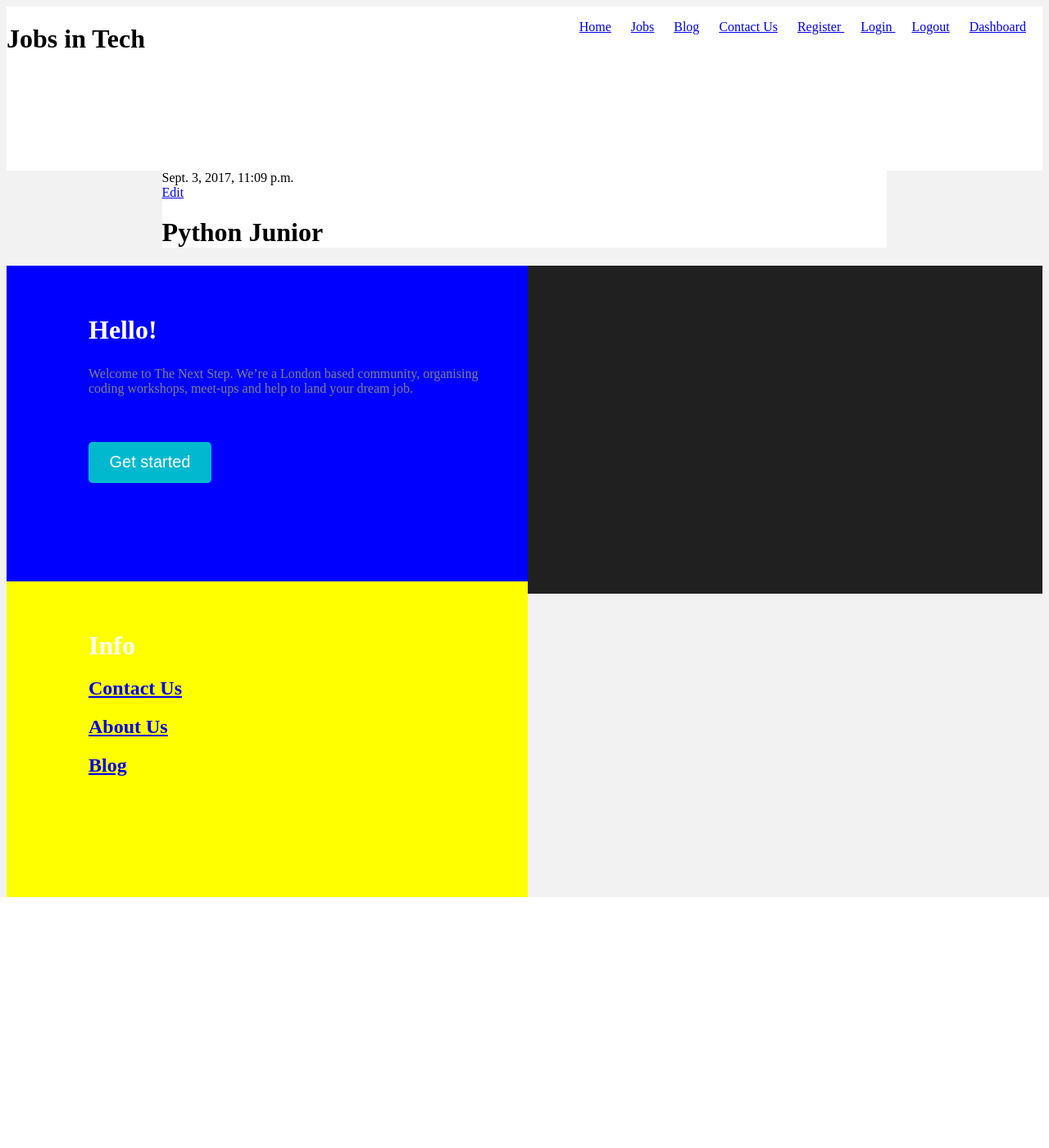
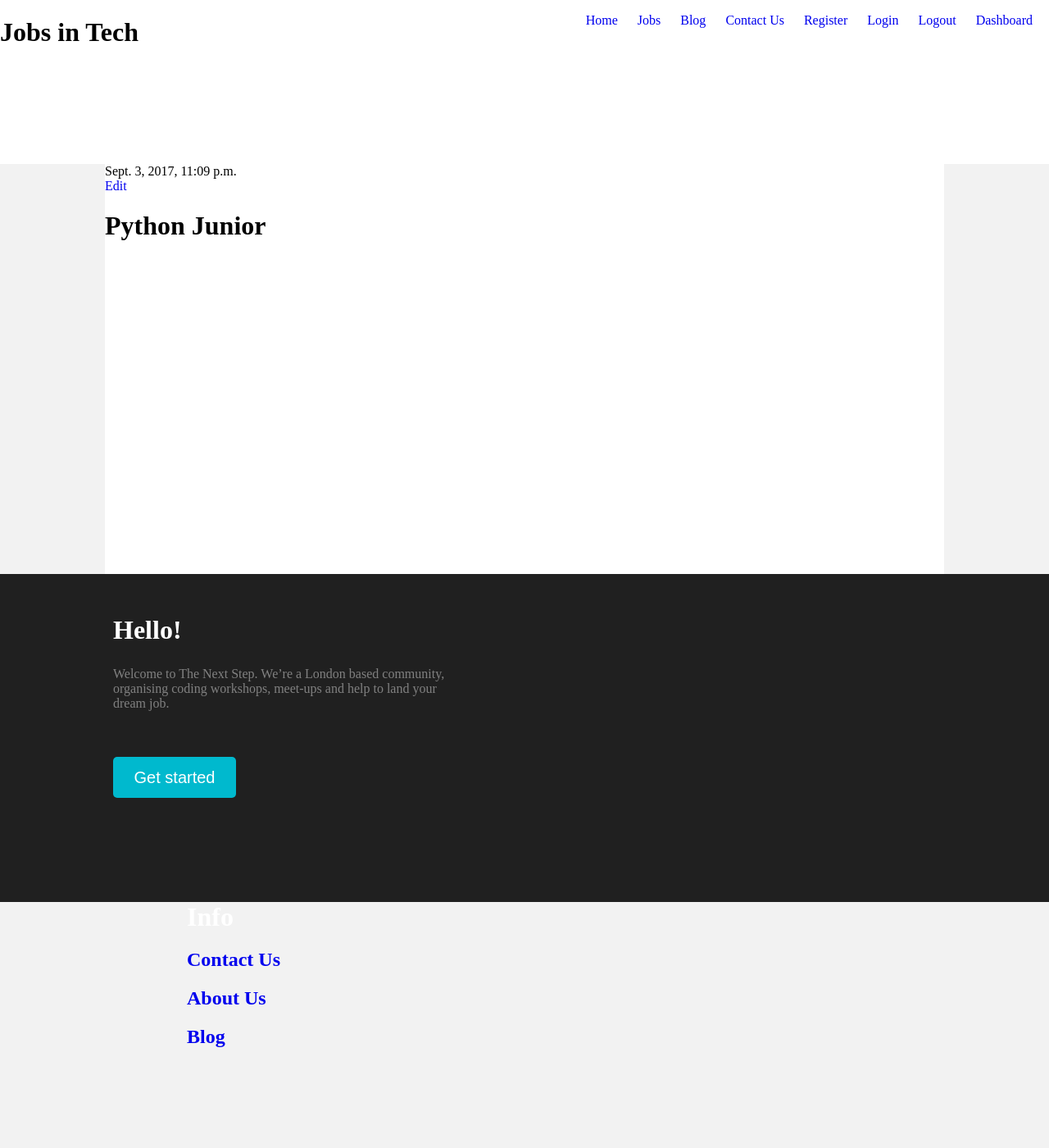
Before and after one commit to mmagnusen/nextstep, a Django app: page /jobs/post/2/ in a window 1280 px wide. Shown: the whole page at 82% size. Before the commit the page ends 1094 px from the top, so only its background shows below. Run offline with Django 3.2, Linux system fonts and the light colour scheme; data comes from the database, SQL or seed files in the repository.

Commit message:
footer links

```diff
--- a/jobpost/static/css/base.css
+++ b/jobpost/static/css/base.css
@@ -1,10 +1,18 @@
 #wrapper {
-  max-width: 70%;
+  width: 80%;
+  min-height: 500px;
   background-color: white;
   margin: 0 auto;
+  padding: 0px;
   display: block;
   clear: both;
 }
+
+body {
+  margin: 0;
+  padding: 0;
+}
+
 #login {
 height: 350px;
 min-width: 400px;
@@ -14,6 +22,15 @@ border-style: solid;
 margin: 30 auto;
 background-color: ;
 border-color: grey;
+}
+
+a:visited {
+text-decoration: none;
+color: inherit;
+}
+
+a:link {
+text-decoration: none;
 }
 
 .sign-in-header {
@@ -96,38 +113,45 @@ ol {
   background-color: #202020;
   height: 400px;
   width: 100%;
-  clear: both;
-  display: block;
+  clear: right;
   color: grey;
-  padding: 0px;
-  margin: 0px;
+  padding: 0px 0px -50px 0px;
+  margin: 0px 0px -50px -10px;
+  float: right;
+}
+
+#footer_outer {
+  margin: 0 auto;
+  padding: 0px 0px 0px 0px;
+  width: 80%;
+  height: 100%;
 }
 
 #footer_1 {
-width: 42%;
-height: 80%;
+width: 45%;;
+height: 300px;
 display: inline-block;
-padding: 60px 5px 5px 100px;
-background-color: blue;
+padding: 50px 0px 0px 10px;
 margin: 0;
 float: left;
 }
 
 #footer_2 {
-width: 42%;
-height: 80%;
+width: 45%;
+height: 300px;
 display: inline-block;
-padding: 60px 5px 5px 100px;
-background-color: yellow;
+padding: 50px 0px 0px 100px;
 margin: 0;
 float: left;
 }
 
 #footer li {
 color: grey;
+padding: 0px;
+margin: 0px;
 }
 
-#footer li:hover {
+#footer a:hover {
 color: white;
 }
 
@@ -143,12 +167,6 @@ padding: 10px 40px 40px 0px;
   color: white;
 }
 
-
-#footer li {
-  padding: 0px;
-  margin: 0px;
-}
-
 #footer ol {
   padding: 0px;
   margin: 0px;
--- a/website/templates/base_logged_in.html
+++ b/website/templates/base_logged_in.html
@@ -32,13 +32,14 @@
     </div>
 
     <div id="footer">
+      <div id="footer_outer">
           <div id="footer_1">
             <h1>Hello!</h1>
             <p>Welcome to The Next Step. We’re a London based community, organising
               coding workshops, meet-ups and help to land your dream job.</p>
               <a href='/jobs'><button class='button'> Get started</button></a>
+          </div>
 
-      </div>
           <div id="footer_2">
             <ol>
               <li><h1>Info</h1></li>
@@ -48,6 +49,6 @@
             </ol>
           </div>
       </div>
-
+    </div>
   </body>
 </html>
```
Lines whose indentation alone changed are shown as unchanged.
